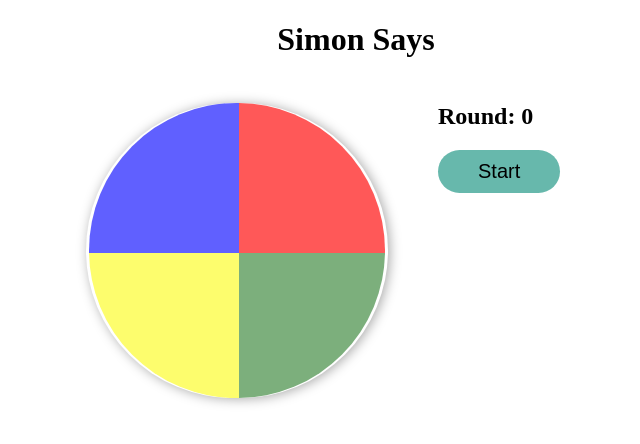
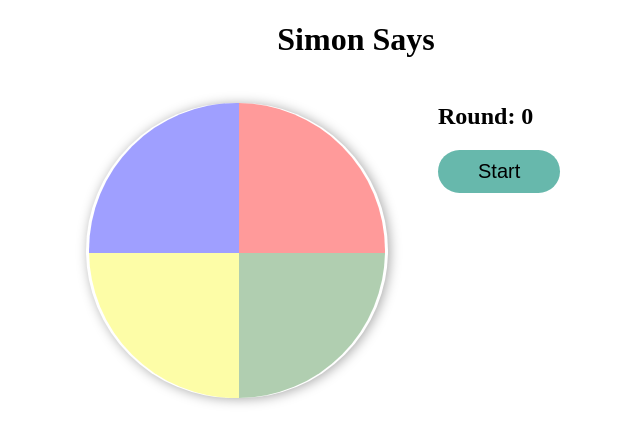
Before and after one commit to ecomeel/simon-says, a Vue app: page / in a window 1280 px wide. Shown: the top 444 px of the page, without its empty margins (284-924 px from the left). Built offline with nearby package versions, Linux system fonts and the light colour scheme.

Commit message:
set flash

```diff
--- a/src/components/Game.vue
+++ b/src/components/Game.vue
@@ -20,18 +20,21 @@ export default {
       this.sequence = [];
       this.repeat = [];
       this.round = 0;
+
       // hide loose
-      // new Round
+      this.newRound();
     },
     newRound() {
       this.round++;
       this.sequence.push(this.getRandomNumber());
+      this.animate(this.sequence);
     },
+
     animate(sequence) {
       let i = 0;
       let interval = setInterval(() => {
         // play sound
-        lightUp(sequence[i]);
+        this.lightUp(sequence[i]);
         i++;
         if (i >= sequence.length) {
           clearInterval(interval);
@@ -39,7 +42,15 @@ export default {
         }
       }, 500);
     },
-    lightUp(tile) {},
+    lightUp(tile) {
+      console.log(tile);
+      const tileNode = document.querySelectorAll(".tile")[tile - 1];
+      tileNode.classList.add("flash");
+      console.log(tileNode);
+      setTimeout(() => {
+        tileNode.classList.remove("flash");
+      }, 300);
+    },
     getRandomNumber() {
       return Math.floor(Math.random() * 4 + 1);
     },
@@ -55,7 +66,7 @@ export default {
   <div class="container">
     <h1 class="title">Simon Says</h1>
     <Simon :onPieceClick="handlePieceClick" />
-    <Info :round="round" />
+    <Info :round="round" :onStartBtnClicked="startGame" />
     <Options />
   </div>
 </template>
--- a/src/components/Info.vue
+++ b/src/components/Info.vue
@@ -1,12 +1,12 @@
 <script>
 export default {
-  props: ["round"],
+  props: ["round", 'onStartBtnClicked'],
 };
 </script>
 <template>
   <section class="info">
     <h2 class="title">Round: {{ round }}</h2>
-    <button class="start-btn">Start</button>
+    <button @click="onStartBtnClicked" class="start-btn">Start</button>
   </section>
 </template>
 <style scoped>
--- a/src/components/Simon.vue
+++ b/src/components/Simon.vue
@@ -3,16 +3,16 @@ export default {
   data() {
     return {};
   },
-  props: ['onPieceClick'],
+  props: ["onPieceClick"],
 };
 </script>
 <template>
   <section class="simon">
     <ul>
-      <li @click="onPieceClick" class="red piece"></li>
-      <li @click="onPieceClick" class="blue piece"></li>
-      <li @click="onPieceClick" class="yellow piece"></li>
-      <li @click="onPieceClick" class="green piece"></li>
+      <li @click="onPieceClick" class="red tile"></li>
+      <li @click="onPieceClick" class="blue tile"></li>
+      <li @click="onPieceClick" class="yellow tile"></li>
+      <li @click="onPieceClick" class="green tile"></li>
     </ul>
   </section>
 </template>
@@ -36,7 +36,8 @@ ul {
   margin-left: 3px;
   list-style: none;
 }
-.piece {
+.tile {
+  opacity: 0.6;
   height: 295px;
   position: absolute;
   border-radius: 150px;
--- a/src/style.css
+++ b/src/style.css
@@ -5,3 +5,6 @@ body {
   margin: 0 auto;
   max-width: 540px;
 }
+.flash {
+  opacity: 1 !important;
+}
```
